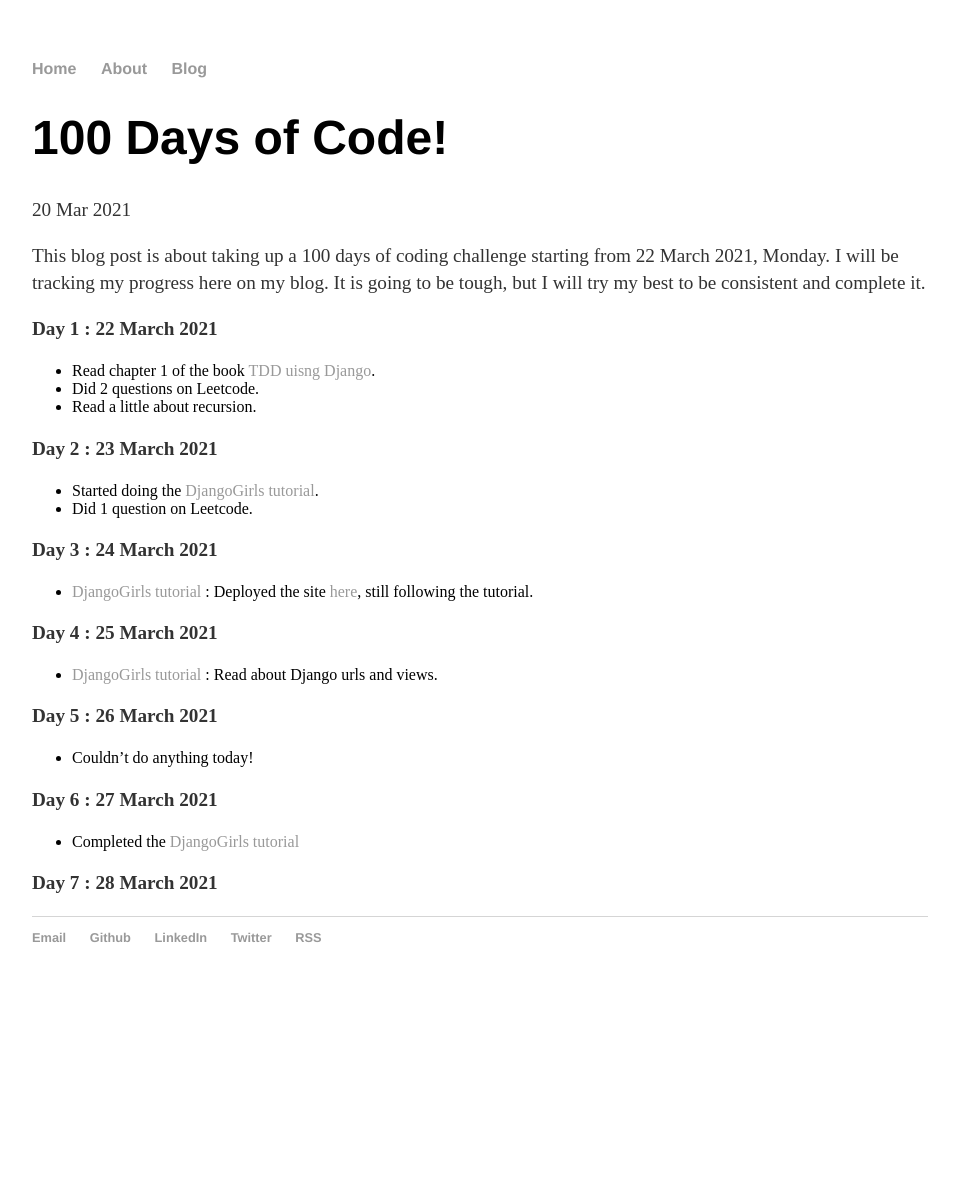
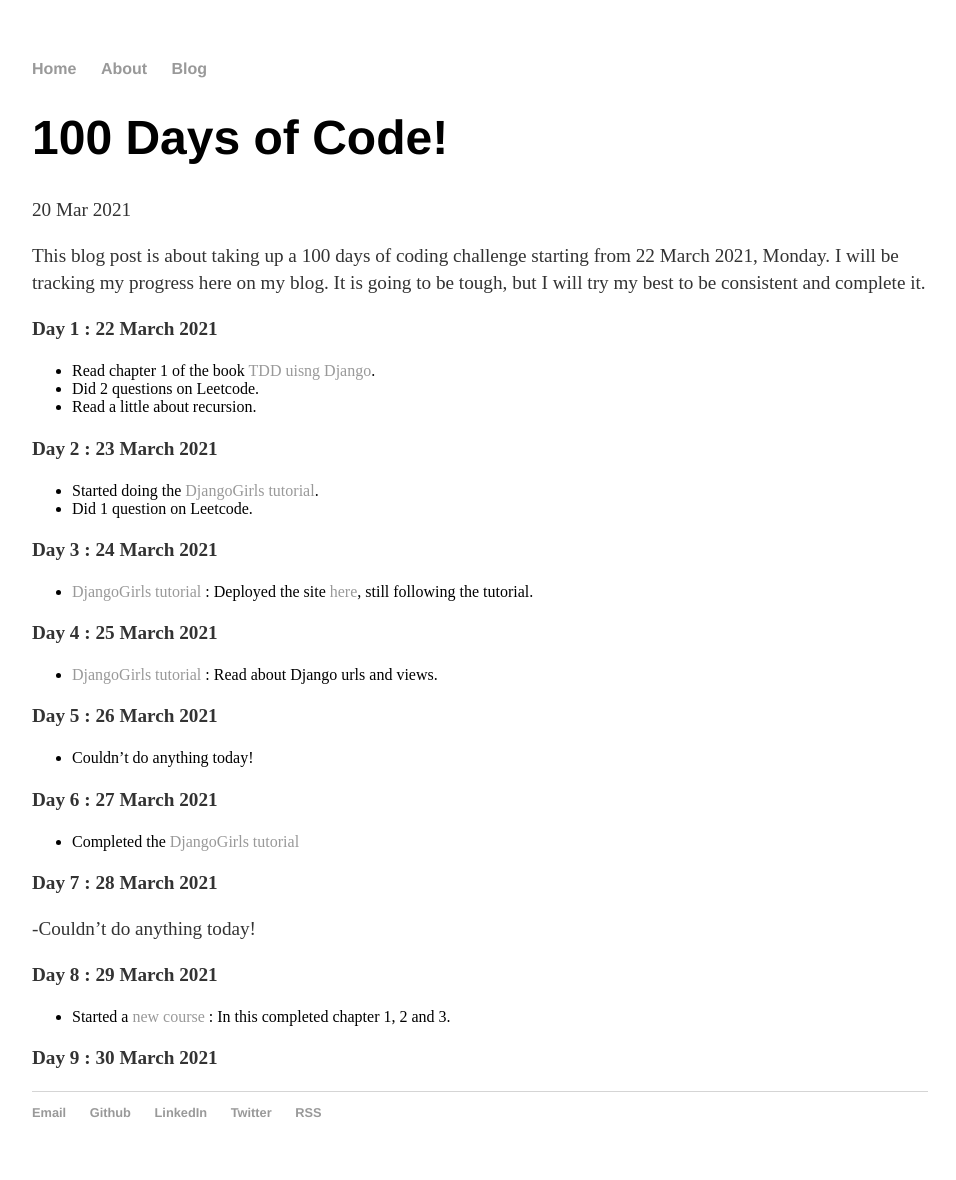
Before and after one commit to ssurbhi560/ssurbhi560.github.io, a Jekyll site: the page built from _posts/2021-03-20-100-Days-of-Code.md, in a window 1280 px wide. Shown: the whole page, without its empty margins (160-1116 px from the left). Built offline with Jekyll 4.4.1, drawn with Linux system fonts in a browser that asks for light colours; before the commit the page ends 1005 px from its top, so only the background shows below that.

Commit message:
100 days of code : Day 7 and 8

```diff
--- a/_posts/2021-03-20-100-Days-of-Code.md
+++ b/_posts/2021-03-20-100-Days-of-Code.md
@@ -33,3 +33,11 @@ This blog post is about taking up a 100 days of coding challenge starting from 2
 - Completed the [DjangoGirls tutorial](https://tutorial.djangogirls.org/)
 
 **Day 7 : 28 March 2021**
+
+-Couldn't do anything today!
+
+**Day 8 : 29 March 2021**
+
+- Started a [new course](https://training.talkpython.fm/courses/modern-python-projects) : In this completed chapter 1, 2 and 3.
+
+**Day 9 : 30 March 2021**
```
